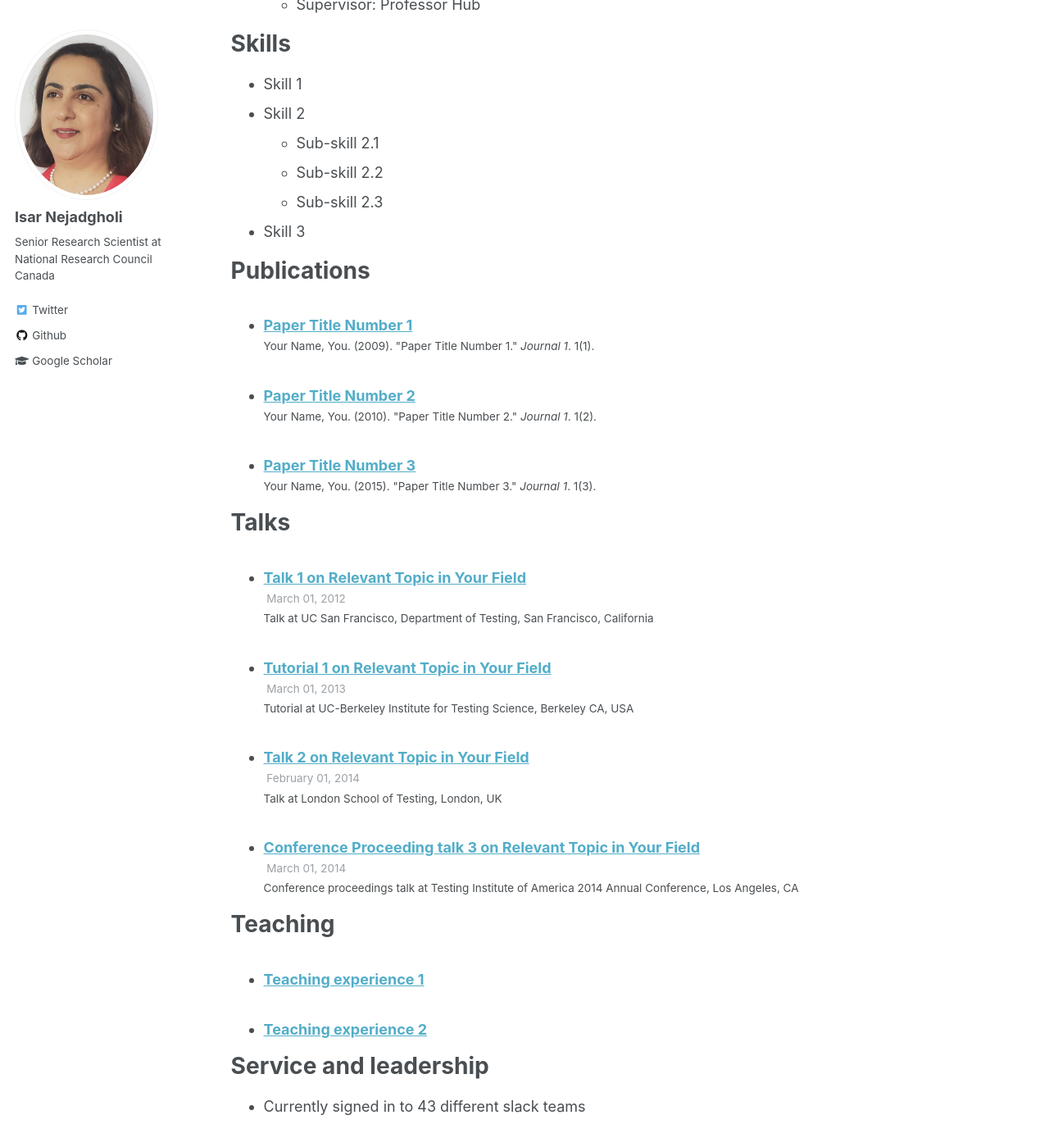
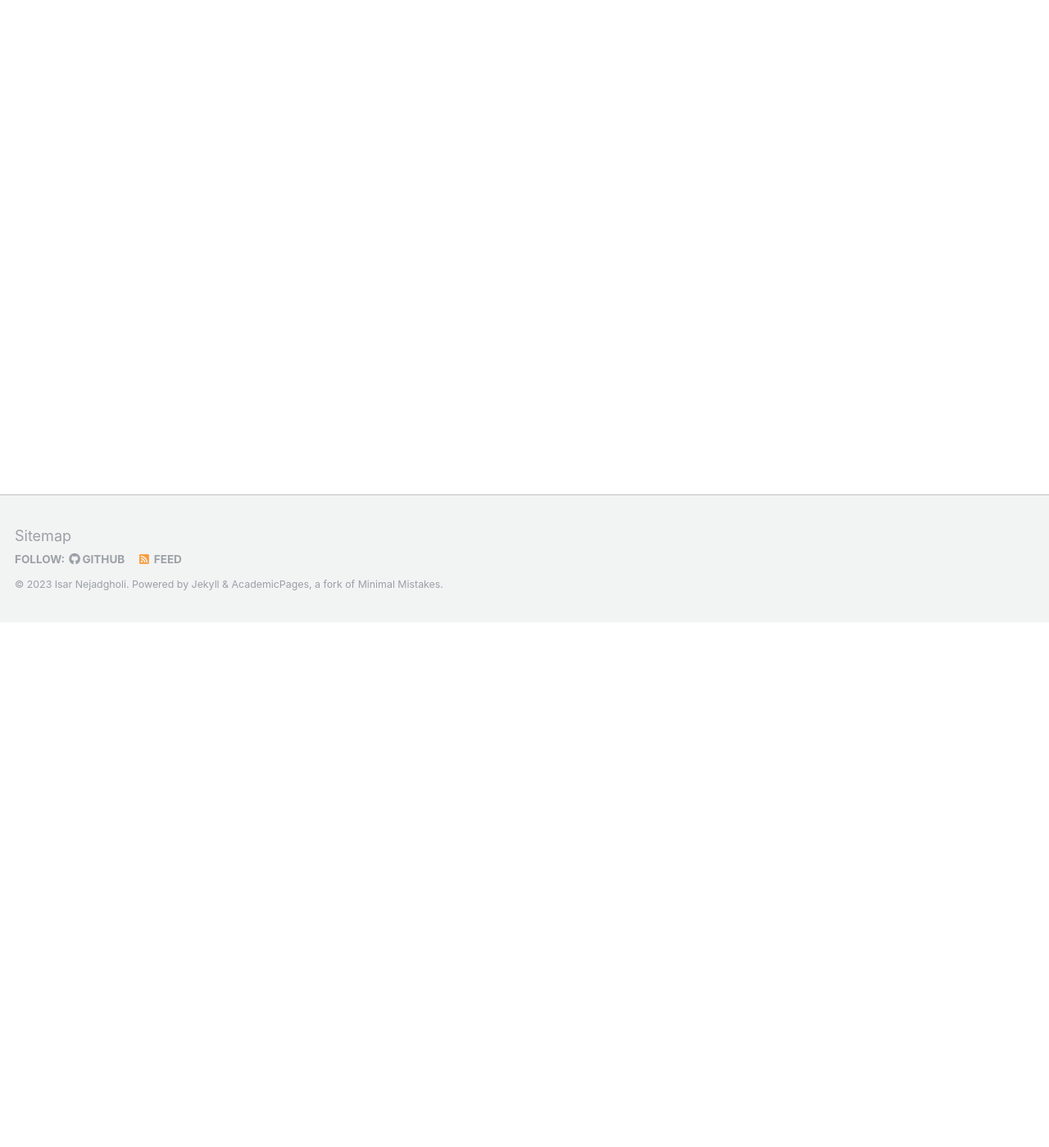
Before and after one commit to IsarNejad/IsarNejad.github.io, a Jekyll site: the page built from _pages/cv.md, in a window 1280 px wide and 1400 px high, scrolled down 641 px. Shown: the whole window at 82% size. Built offline with Jekyll 4.4.1, drawn with Linux system fonts in a browser that asks for light colours; some of the changed text lies outside the part shown.

Commit message:
Update cv.md

```diff
--- a/_pages/cv.md
+++ b/_pages/cv.md
@@ -7,53 +7,4 @@ redirect_from:
   - /resume
 ---
 
-{% include base_path %}
-
-Education
-======
-* B.S. in GitHub, GitHub University, 2012
-* M.S. in Jekyll, GitHub University, 2014
-* Ph.D in Version Control Theory, GitHub University, 2018 (expected)
-
-Work experience
-======
-* Summer 2015: Research Assistant
-  * Github University
-  * Duties included: Tagging issues
-  * Supervisor: Professor Git
-
-* Fall 2015: Research Assistant
-  * Github University
-  * Duties included: Merging pull requests
-  * Supervisor: Professor Hub
-
-Skills
-======
-* Skill 1
-* Skill 2
-  * Sub-skill 2.1
-  * Sub-skill 2.2
-  * Sub-skill 2.3
-* Skill 3
-
-Publications
-======
-  <ul>{% for post in site.publications %}
-    {% include archive-single-cv.html %}
-  {% endfor %}</ul>
-
-Talks
-======
-  <ul>{% for post in site.talks %}
-    {% include archive-single-talk-cv.html %}
-  {% endfor %}</ul>
-
-Teaching
-======
-  <ul>{% for post in site.teaching %}
-    {% include archive-single-cv.html %}
-  {% endfor %}</ul>
-
-Service and leadership
-======
-* Currently signed in to 43 different slack teams
+Visit my [LinkedIn page](https://www.linkedin.com/in/isarnejad/) if you'd like me to visit my LinkedIn page for my educational background and work experience.
```
